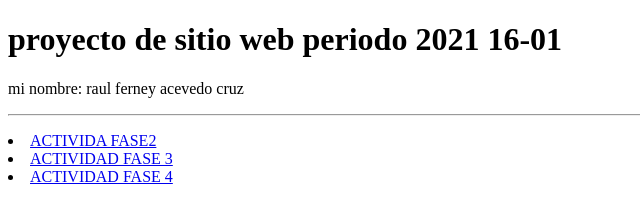
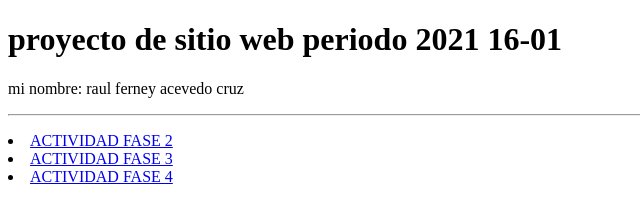
Before and after one commit to Raulcruz000/estudianteraulacevedo, a plain HTML site: page fase 4/fase1.html in a window 1280 px wide. Shown: the full height of the page, 0-640 px from the left. Drawn offline with Linux system fonts and the light colour scheme.

Commit message:
FASE_4 TERMINADO

```diff
--- a/fase 4/fase1.html
+++ b/fase 4/fase1.html
@@ -13,7 +13,7 @@
       <hr>
     </p>
     <p>
-        <LI><a href="fase2.html">ACTIVIDA FASE2</a></LI>
+        <LI><a href="fase2.html">ACTIVIDAD FASE 2</a></LI>
         <LI><a href="fase3.html">ACTIVIDAD FASE 3</a></LI>
         <LI><a href="index.html">ACTIVIDAD FASE 4</a></LI>
      <p>
```
